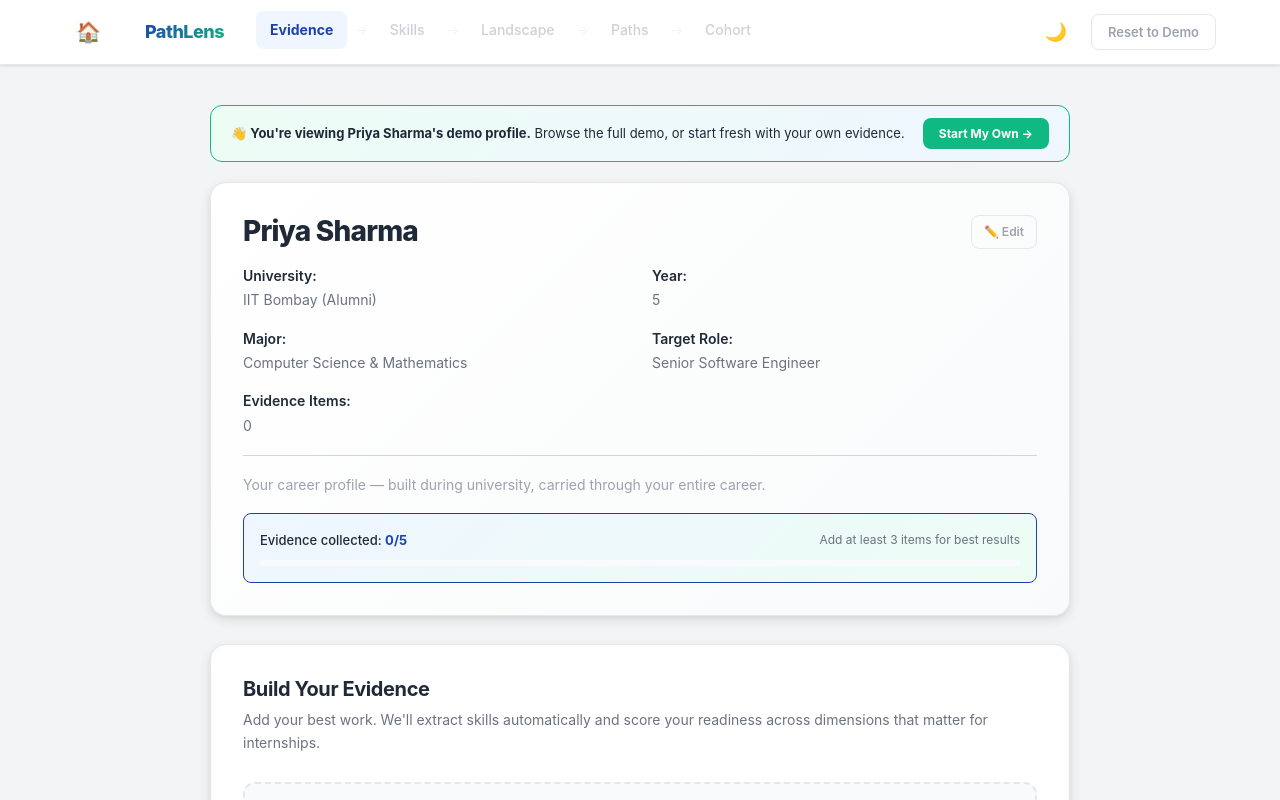
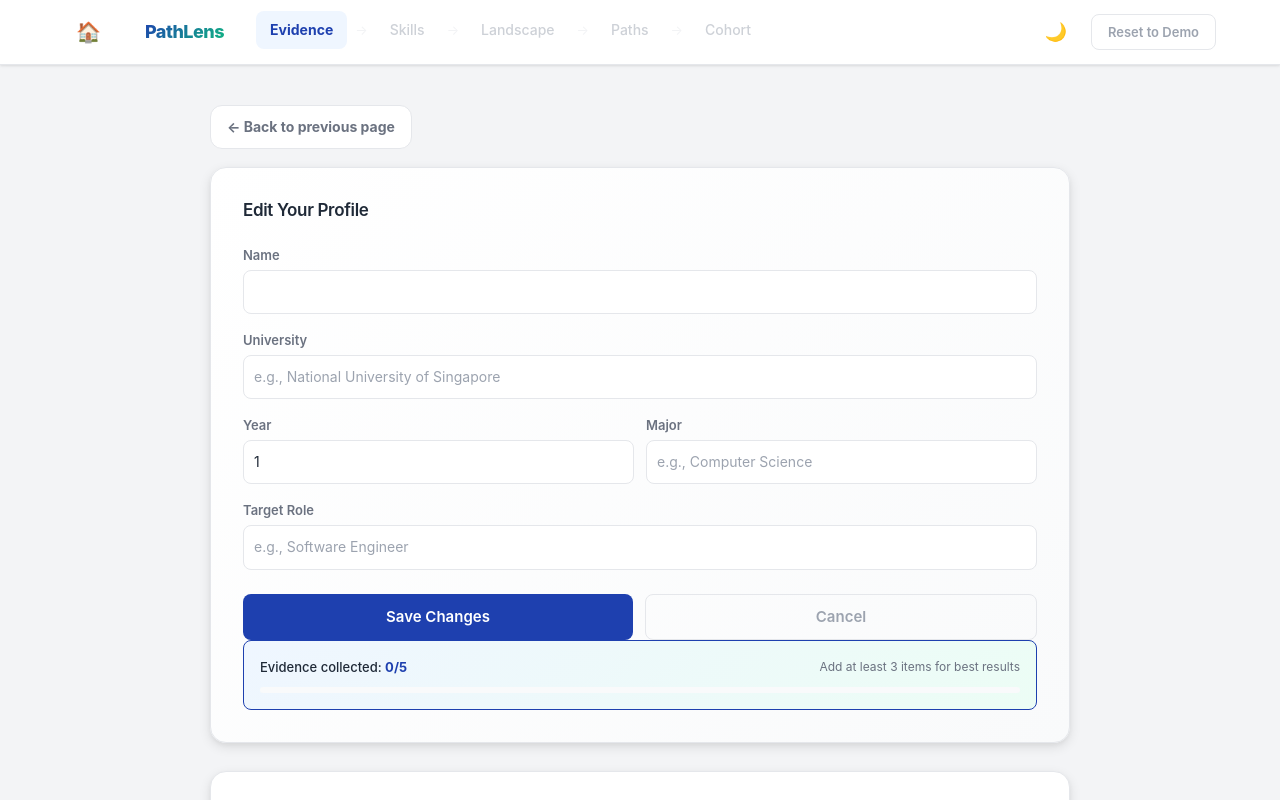
Before and after one commit to lym081111/talentBank-lymV, a React (Vite) app: page / in a window 1280 px wide. Both pictures are taken after a click on the button "🎓 Build My Full Career OS Profile →". Shown: the top 800 px of the page. Built offline with nearby package versions, Linux system fonts and the light colour scheme.

Commit message:
Fix profile start flow and guided demo header

```diff
--- a/src/App.tsx
+++ b/src/App.tsx
@@ -38,8 +38,21 @@ import { StudentProfile } from './types/evidence';
 import './App.css';
 import type { Page } from './types/navigation';
 
+function createBlankProfile(): StudentProfile {
+  return {
+    id: `student_custom_${Date.now()}`,
+    name: '',
+    university: '',
+    year: 1,
+    major: '',
+    targetRole: '',
+    evidence: [],
+  };
+}
+
 function App() {
   const [currentPage, setCurrentPage] = useState<Page>('landing');
+  const [profileReturnPage, setProfileReturnPage] = useState<Page>('landing');
   const { isDark, toggle: toggleDarkMode } = useDarkMode();
 
   const { evidence, addEvidence, updateEvidence, deleteEvidence, resetToDemo, clearAll, setEvidence } = useEvidence();
@@ -77,12 +90,15 @@ function App() {
 
   const handleViewDemo = (profile: StudentProfile) => {
     // Set the student profile and their evidence
+    setProfileReturnPage('talent-portal');
     updateProfile(profile);
     setEvidence(profile.evidence);
     handleNavigate('profile');
   };
 
-  const handleBuildOwn = () => {
+  const handleBuildOwn = (returnPage?: Page) => {
+    setProfileReturnPage(returnPage ?? (currentPage === 'profile' ? profileReturnPage : currentPage));
+    updateProfile(createBlankProfile());
     clearAll();
     handleNavigate('profile');
   };
@@ -94,7 +110,7 @@ function App() {
   const renderPage = () => {
     switch (currentPage) {
       case 'landing':
-        return <Landing onBuildOwn={handleBuildOwn} onNavigate={handleNavigate} />;
+        return <Landing onBuildOwn={() => handleBuildOwn('landing')} onNavigate={handleNavigate} />;
       case 'profile':
         return (
           <ProfileAndEvidence
@@ -106,7 +122,9 @@ function App() {
             onUpdateEvidence={updateEvidence}
             onDeleteEvidence={deleteEvidence}
             onAnalyze={() => handleNavigate('extraction')}
-            onClearAndStart={handleBuildOwn}
+            onClearAndStart={() => handleBuildOwn()}
+            onBack={() => handleNavigate(profileReturnPage)}
+            backLabel={profileReturnPage === 'talent-portal' ? 'Back to Talent OS' : profileReturnPage === 'employer-portal' ? 'Back to Recruiter Dashboard' : 'Back to previous page'}
           />
         );
       case 'extraction':
@@ -158,19 +176,19 @@ function App() {
         return (
           <TalentPortal
             onViewDemo={handleViewDemo}
-            onBuildOwn={handleBuildOwn}
+            onBuildOwn={() => handleBuildOwn('talent-portal')}
             onBack={() => handleNavigate('landing')}
           />
         );
       case 'employer-portal':
         return (
           <EmployerPortal
-            onBuildOwn={handleBuildOwn}
+            onBuildOwn={() => handleBuildOwn('employer-portal')}
             onBack={() => handleNavigate('landing')}
           />
         );
       default:
-        return <Landing onBuildOwn={handleBuildOwn} onNavigate={handleNavigate} />;
+        return <Landing onBuildOwn={() => handleBuildOwn('landing')} onNavigate={handleNavigate} />;
     }
   };
 
--- a/src/pages/Landing.tsx
+++ b/src/pages/Landing.tsx
@@ -55,7 +55,7 @@ export function Landing({ onBuildOwn, onNavigate }: Props) {
             </p>
 
             {/* CTA pair */}
-            <div className="flex flex-col sm:flex-row gap-4 mb-8">
+            <div className="hidden">
               <button
                 onClick={() => onNavigate('talent-portal')}
                 className="px-8 py-4 bg-emerald-500 hover:bg-emerald-400 text-black font-black text-sm rounded-xl transition-all duration-300 hover:-translate-y-1 hover:shadow-xl hover:shadow-emerald-500/25 active:scale-95"
--- a/src/pages/ProfileAndEvidence.module.css
+++ b/src/pages/ProfileAndEvidence.module.css
@@ -7,6 +7,29 @@
 .inner {
   max-width: 860px;
   margin: 0 auto;
+}
+
+.backButton {
+  display: inline-flex;
+  align-items: center;
+  gap: 8px;
+  margin-bottom: 18px;
+  padding: 10px 16px;
+  background: var(--color-surface);
+  color: var(--color-text-secondary);
+  border: 1px solid var(--color-border);
+  border-radius: var(--radius-lg);
+  font-size: 14px;
+  font-weight: 700;
+  cursor: pointer;
+  transition: all var(--transition);
+}
+
+.backButton:hover {
+  color: var(--color-primary);
+  border-color: var(--color-primary);
+  background: var(--color-primary-light);
+  transform: translateY(-1px);
 }
 
 .profileCard {
--- a/src/pages/ProfileAndEvidence.tsx
+++ b/src/pages/ProfileAndEvidence.tsx
@@ -18,6 +18,8 @@ interface Props {
   onDeleteEvidence: (id: string) => void;
   onAnalyze: () => void;
   onClearAndStart?: () => void;
+  onBack?: () => void;
+  backLabel?: string;
 }
 
 type FormMode = 'closed' | 'add' | { editing: Evidence } | { template: Partial<Omit<Evidence, 'id'>> };
@@ -90,12 +92,33 @@ export function ProfileAndEvidence({
   onDeleteEvidence,
   onAnalyze,
   onClearAndStart,
+  onBack,
+  backLabel = 'Back',
 }: Props) {
   const [formMode, setFormMode] = useState<FormMode>('closed');
   const [showSuccess, setShowSuccess] = useState(false);
   const [isEditingProfile, setIsEditingProfile] = useState(!isDemoMode && evidence.length === 0);
   const [editForm, setEditForm] = useState(profile);
   const formRef = useRef<HTMLDivElement>(null);
+  const allExtractedSkills = useMemo(() => {
+    const skills: ExtractedSkill[] = [];
+    evidence.forEach(item => {
+      if (item.technologies) {
+        item.technologies.split(',').forEach(tech => {
+          const trimmed = tech.trim();
+          if (trimmed) {
+            skills.push({
+              skill: trimmed,
+              confidence: 'high',
+              sourceEvidenceId: item.id,
+              sourcePhrase: item.technologies || '',
+            });
+          }
+        });
+      }
+    });
+    return skills;
+  }, [evidence]);
 
   useEffect(() => {
     if (showSuccess) {
@@ -103,6 +126,14 @@ export function ProfileAndEvidence({
       return () => clearTimeout(timer);
     }
   }, [showSuccess]);
+
+  useEffect(() => {
+    setEditForm(profile);
+    if (!isDemoMode && evidence.length === 0) {
+      setIsEditingProfile(true);
+      setFormMode('closed');
+    }
+  }, [profile, isDemoMode, evidence.length]);
 
 
   function handleSave(data: Omit<Evidence, 'id'>) {
@@ -135,36 +166,88 @@ export function ProfileAndEvidence({
   return (
     <div className={styles.container}>
       <div className={styles.inner}>
+        {onBack && (
+          <button className={styles.backButton} onClick={onBack}>
+            ← {backLabel}
+          </button>
+        )}
+
         {isDemoMode && (
           <div style={{
-            background: 'linear-gradient(135deg, var(--color-accent-light) 0%, var(--color-primary-light) 100%)',
-            border: '1.5px solid var(--color-accent)',
-            borderRadius: 'var(--radius-lg)',
-            padding: '12px 20px',
-            marginBottom: '20px',
+            background: 'linear-gradient(135deg, #06111f 0%, #0f172a 55%, #172554 100%)',
+            border: '1px solid rgba(34, 211, 238, 0.28)',
+            borderRadius: '22px',
+            padding: '22px',
+            marginBottom: '24px',
+            boxShadow: '0 18px 45px rgba(15, 23, 42, 0.18)',
+          }}>
+            <div style={{
               display: 'flex',
-            alignItems: 'center',
+              alignItems: 'flex-start',
               justifyContent: 'space-between',
+              gap: '18px',
               flexWrap: 'wrap',
-            gap: '10px',
             }}>
-            <div style={{ fontSize: '13px', color: 'var(--color-text)' }}>
-              <strong>👋 You're viewing {profile.name}'s demo profile.</strong>
-              {' '}Browse the full demo, or start fresh with your own evidence.
+              <div style={{ maxWidth: '540px' }}>
+                <div style={{
+                  fontSize: '11px',
+                  fontWeight: 900,
+                  letterSpacing: '0.16em',
+                  textTransform: 'uppercase',
+                  color: '#67e8f9',
+                  marginBottom: '8px',
+                }}>
+                  Guided demo profile
+                </div>
+                <h2 style={{ margin: 0, color: 'white', fontSize: '24px', fontWeight: 900, letterSpacing: '-0.04em' }}>
+                  {profile.name}'s resume has already been converted into a Career OS.
+                </h2>
+                <p style={{ margin: '10px 0 0 0', color: 'rgba(255,255,255,0.62)', fontSize: '14px', lineHeight: 1.7 }}>
+                  Review the evidence, extracted skills, readiness landscape, and next actions as if this were a real submitted resume.
+                </p>
               </div>
               {onClearAndStart && (
                 <button
                   onClick={onClearAndStart}
                   style={{
-                  fontSize: '12px', fontWeight: '700', padding: '6px 16px',
-                  background: 'var(--color-accent)', color: 'white',
-                  border: 'none', borderRadius: 'var(--radius-md)', cursor: 'pointer',
+                    fontSize: '13px',
+                    fontWeight: 800,
+                    padding: '11px 18px',
+                    background: 'white',
+                    color: '#020617',
+                    border: 'none',
+                    borderRadius: '999px',
+                    cursor: 'pointer',
                     flexShrink: 0,
                   }}
                 >
-                Start My Own →
+                  Start a blank profile
                 </button>
               )}
+            </div>
+            <div style={{
+              display: 'grid',
+              gridTemplateColumns: 'repeat(auto-fit, minmax(160px, 1fr))',
+              gap: '10px',
+              marginTop: '18px',
+            }}>
+              {[
+                ['1', 'Resume evidence', 'Work history is split into proof blocks.'],
+                ['2', 'Skill signal', 'Tools and capabilities are traceable to source.'],
+                ['3', 'Readiness view', 'Scores explain gaps and next moves.'],
+              ].map(([num, title, body]) => (
+                <div key={num} style={{
+                  border: '1px solid rgba(255,255,255,0.1)',
+                  background: 'rgba(255,255,255,0.045)',
+                  borderRadius: '14px',
+                  padding: '13px',
+                }}>
+                  <div style={{ color: '#67e8f9', fontSize: '12px', fontWeight: 900 }}>{num}</div>
+                  <div style={{ color: 'white', fontSize: '13px', fontWeight: 800, marginTop: '4px' }}>{title}</div>
+                  <div style={{ color: 'rgba(255,255,255,0.45)', fontSize: '12px', marginTop: '4px', lineHeight: 1.45 }}>{body}</div>
+                </div>
+              ))}
+            </div>
           </div>
         )}
 
@@ -407,30 +490,7 @@ export function ProfileAndEvidence({
               </div>
 
               {/* Skills Grouped by Demand */}
-              {(() => {
-                const allExtractedSkills = useMemo(() => {
-                  const skills: ExtractedSkill[] = [];
-                  evidence.forEach(item => {
-                    if (item.technologies) {
-                      item.technologies.split(',').forEach(tech => {
-                        const trimmed = tech.trim();
-                        if (trimmed) {
-                          skills.push({
-                            skill: trimmed,
-                            confidence: 'high',
-                            sourceEvidenceId: item.id,
-                            sourcePhrase: item.technologies || '',
-                          });
-                        }
-                      });
-                    }
-                  });
-                  return skills;
-                }, [evidence]);
-
-                if (allExtractedSkills.length === 0) return null;
-
-                return (
+              {allExtractedSkills.length > 0 && (
                   <div style={{
                     background: 'var(--color-surface)',
                     border: '1px solid var(--color-border)',
@@ -444,8 +504,7 @@ export function ProfileAndEvidence({
                     </h3>
                     <SkillsByDemandVisualization extractedSkills={allExtractedSkills} />
                   </div>
-                );
-              })()}
+              )}
             </>
           )}
 
```
Lines whose indentation alone changed are shown as unchanged.
